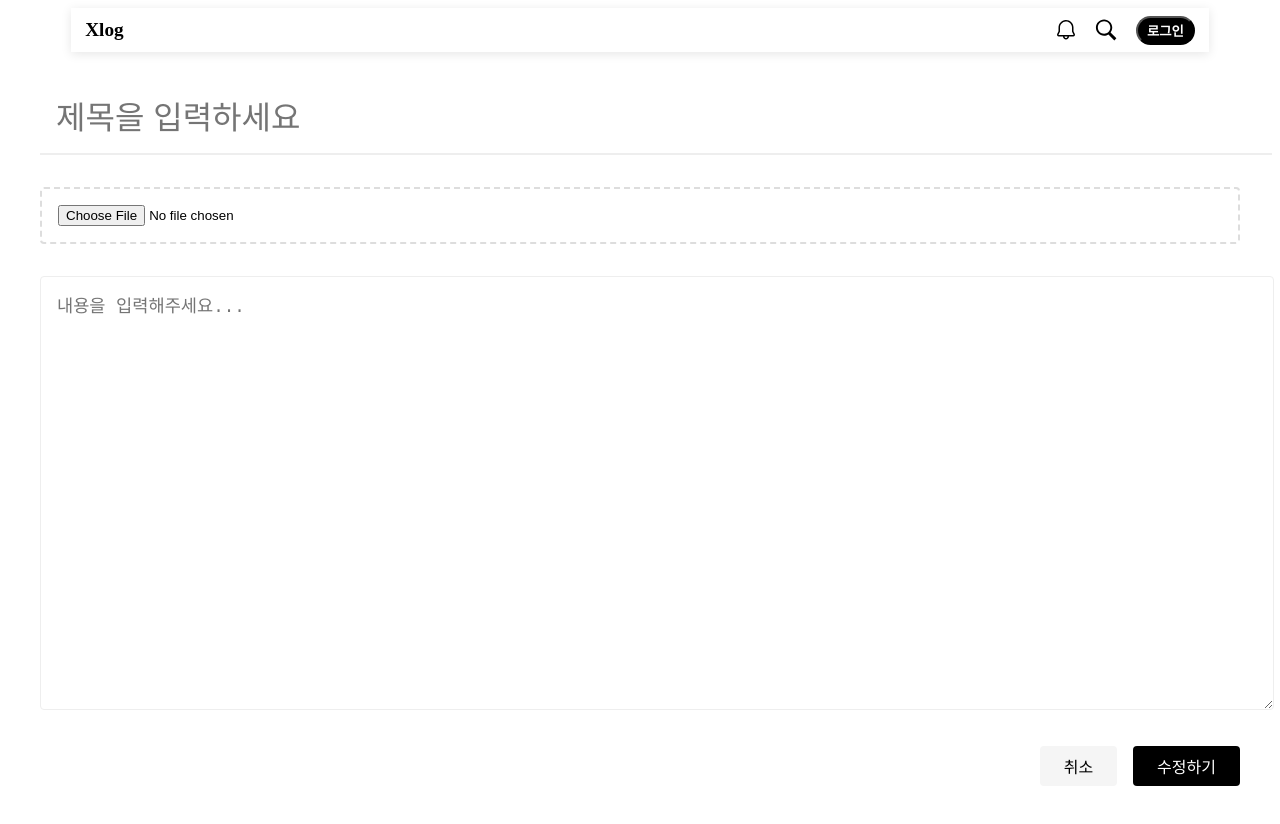
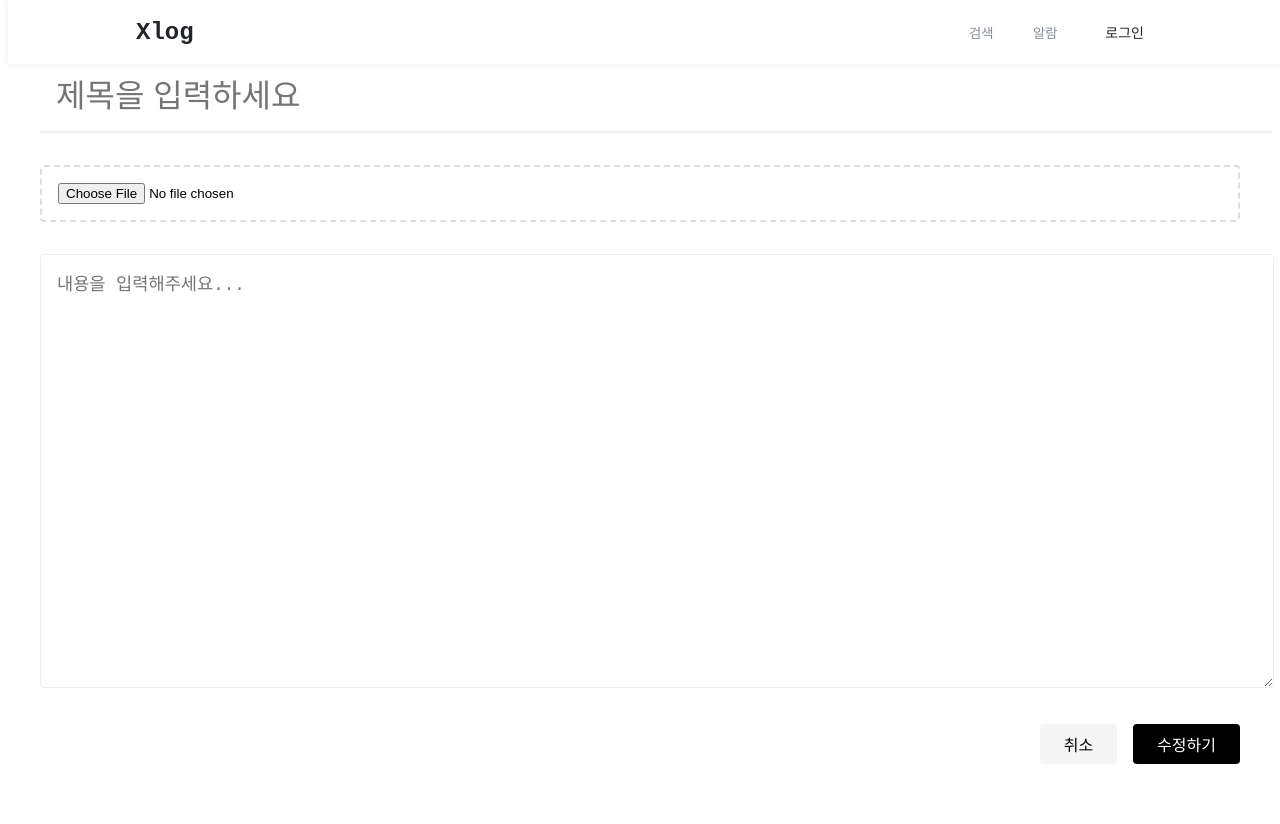
Before and after one commit to PickyPeople/xlog-FE, a Vue app: page /edit/1 in a window 1280 px wide. Shown: the top 824 px of the page. Built offline with nearby package versions, Linux system fonts and the light colour scheme; no server answers.

Commit message:
feat: 検索のためのコード準備

```diff
--- a/src/api/posts.js
+++ b/src/api/posts.js
@@ -54,5 +54,9 @@ export const postsApi = {
         'Authorization': `Bearer ${token}`
       }
     });
+  },
+
+  searchPosts: (keyword) => {
+    return axios.get(`http://localhost:3000/api/posts/search?keyword=${encodeURIComponent(keyword)}`);
   }
 };
--- a/src/components/AppHeader/AppHeader.vue
+++ b/src/components/AppHeader/AppHeader.vue
@@ -3,30 +3,36 @@
     <div class="inner">
       <div class="menu">
         <h1 class="logo" @click="navigateHome">Xlog</h1>
-        <ul class="icon">
-          <li class="alarm">
-            <a href="javascript:void(0)">알람</a>
-          </li>
-          <li class="search">
-            <a href="javascript:void(0)">검색</a>
-          </li>
-        </ul>
-        <div class="button-group">
-          <button v-if="isLoggedIn" @click="navigateWrite" class="new-post">새글 작성</button>
-          <button
-            class="login"
-            @click="handleLoginClick"
-          >
-            {{ isLoggedIn ? '로그아웃' : '로그인' }}
-          </button>
+        <div class="right-menu">
+          <div class="search-container" :class="{ expanded: isSearchExpanded }">
+            <input
+              type="text"
+              v-model="searchKeyword"
+              @keyup.enter="searchPosts"
+              @keydown="handleKeyDown"
+              placeholder="검색어를 입력하세요"
+              ref="searchInput"
+            />
+            <button @click="toggleSearch" class="search-icon">
+              <span v-if="!isSearchExpanded">검색</span>
+              <span v-else>닫기</span>
+            </button>
+          </div>
+          <div class="alarm-contianer">
+            <button class="alarm">알람</button>
+          </div>
+          <div class="button-group">
+            <button v-if="isLoggedIn" @click="navigateWrite" class="new-post">새글 작성</button>
+            <button class="login" @click="handleLoginClick">
+              {{ isLoggedIn ? "로그아웃" : "로그인" }}
+            </button>
+          </div>
         </div>
       </div>
     </div>
   </header>
 </template>
 
-<script src="./AppHeaderScript.js">
-
-</script>
+<script src="./AppHeaderScript.js"></script>
 
 <style src="./AppHeaderStyle.css" scoped></style>
--- a/src/components/AppHeader/AppHeaderScript.js
+++ b/src/components/AppHeader/AppHeaderScript.js
@@ -1,3 +1,4 @@
+import { ref } from 'vue';
 import { useRouter } from 'vue-router';
 
 export default {
@@ -12,6 +13,9 @@ export default {
   setup(props, { emit }) {
     console.log('AppHeader setup - isLoggedIn:', props.isLoggedIn);
     const router = useRouter();
+    const searchKeyword = ref('');
+    const isSearchExpanded = ref(false);
+    const searchInput = ref(null);
 
     const navigateHome = () => {
       router.push('/');
@@ -29,10 +33,42 @@ export default {
       }
     };
 
+    const toggleSearch = () => {
+      isSearchExpanded.value = !isSearchExpanded.value;
+      if (isSearchExpanded.value) {
+        setTimeout(() => {
+          searchInput.value?.focus();
+        }, 100);
+      } else {
+        searchKeyword.value = '';
+      }
+    };
+
+    const searchPosts = () => {
+      if (searchKeyword.value.trim() !== '') {
+        router.push(`/search?keyword=${encodeURIComponent(searchKeyword.value)}`);
+        searchKeyword.value = '';
+        isSearchExpanded.value = false;
+      }
+    };
+
+    const handleKeyDown = (e) => {
+      if (e.key === 'Escape' && isSearchExpanded.value) {
+        isSearchExpanded.value = false;
+        searchKeyword.value = '';
+      }
+    };
+
     return {
+      searchKeyword,
+      isSearchExpanded,
+      searchInput,
       navigateHome,
       navigateWrite,
-      handleLoginClick
+      handleLoginClick,
+      toggleSearch,
+      searchPosts,
+      handleKeyDown
     };
   }
 };
--- a/src/components/AppHeader/AppHeaderStyle.css
+++ b/src/components/AppHeader/AppHeaderStyle.css
@@ -1,93 +1,167 @@
-* {
-  margin: 0;
-  padding: 0;
-  box-sizing: border-box;
+.header {
+  height: 4rem;
+  width: 100%;
+  position: fixed;
+  top: 0;
+  background-color: white;
+  box-shadow: 0 0 8px rgba(0, 0, 0, 0.08);
 }
-li {
-  list-style: none;
-}
-a {
-  text-decoration: none;
-  color: black;
-}
-.header {
-  height: 44px;
-  transition: 0.4s;
-}
+
 .inner {
-  width: 90%;
+  width: 1024px;
   height: 100%;
   margin: 0 auto;
-  padding: 0 4px;
-  position: relative;
-  box-shadow: 0px 2px 10px rgba(0, 0, 0, 0.1);
+  padding: 0 1rem;
 }
+
 .menu {
-  width: 100%;
-  height: 100%;
-  padding: 5px 10px;
-  display: flex;
-  flex-direction: row;
-  justify-content: flex-start;
-  align-items: center;
-  gap: 10px;
-}
-h1 {
-  flex-grow: 1;
-  font-size: 1.2em;
-}
-h1.logo{
-  cursor: pointer;
-}
-.icon {
-  width: 80px;
   height: 100%;
   display: flex;
-  flex-direction: row;
-  justify-content: space-around;
   align-items: center;
+  justify-content: space-between;
 }
-.alarm,
-.menu .search {
-  width: 24px;
-  height: 24px;
-  background-size: contain;
-  background-position: center;
-  background-repeat: no-repeat;
+
+.logo {
+  font-size: 1.5rem;
+  font-weight: bold;
+  color: #212529;
   cursor: pointer;
+  text-decoration: none;
+  font-family: 'Fira Mono', monospace;
 }
+
+.right-menu {
+  display: flex;
+  align-items: center;
+  gap: 1.5rem;
+}
+
+/* 검색 관련 스타일 */
+.search-container {
+  position: relative;
+  height: 2.5rem;
+  transition: width 0.3s ease;
+  width: 2.5rem;
+}
+
+.search-container.expanded {
+  width: 16rem;
+  background: #f1f3f5;
+  border-radius: 4px;
+}
+
+.search-container input {
+  position: absolute;
+  height: 100%;
+  width: 100%;
+  padding: 0 2.5rem 0 1rem;
+  border: none;
+  background: transparent;
+  outline: none;
+  font-size: 0.875rem;
+  color: #495057;
+  opacity: 0;
+  transition: opacity 0.2s ease;
+}
+
+.search-container.expanded input {
+  opacity: 1;
+}
+
+.search-icon {
+  position: absolute;
+  right: 0;
+  top: 0;
+  height: 2.5rem;
+  width: 2.5rem;
+  display: flex;
+  align-items: center;
+  justify-content: center;
+  background: none;
+  border: none;
+  cursor: pointer;
+  color: #868e96;
+}
+
+.search-icon:hover {
+  color: #212529;
+}
+
 .alarm {
-  background-image: url("../../../images/haeder_alarm.svg");
-  text-indent: -9999px;
-}
-.menu .search {
-  background-image: url("../../../images/header_search.svg");
-  text-indent: -9999px;
-}
-.new-post,
-.login {
-  padding: 3px 9px;
-  border-radius: 30px;
-  font-weight: 600;
+  width: 2.5rem;
+  height: 2.5rem;
+  display: flex;
+  align-items: center;
+  justify-content: center;
+  background: none;
+  border: none;
   cursor: pointer;
-}
-.new-post {
-  background-color: #fff;
-  color: black;
-}
-.login {
-  background-color: black;
-  color: white;
-}
-.user-icon {
-  width: 40px;
-  height: 40px;
-  background-color: #ccc;
-  border-radius: 50%;
+  color: #868e96;
 }
 
 .button-group {
   display: flex;
-  gap: 10px;
-  align-items: center;
+  gap: 0.75rem;
 }
+
+.new-post {
+  height: 2rem;
+  padding: 0 1rem;
+  border: 1px solid #212529;
+  border-radius: 1rem;
+  font-size: 0.875rem;
+  font-weight: bold;
+  color: #212529;
+  background: white;
+  cursor: pointer;
+  transition: all 0.125s ease-in-out;
+}
+
+.new-post:hover {
+  background: #212529;
+  color: white;
+}
+
+.login {
+  height: 2rem;
+  padding: 0 1rem;
+  border: none;
+  border-radius: 1rem;
+  font-size: 0.875rem;
+  color: #212529;
+  background: none;
+  cursor: pointer;
+}
+
+.login:hover {
+  background: #f1f3f5;
+}
+
+@media (max-width: 1024px) {
+  .inner {
+    width: 100%;
+  }
+
+  .search-container.expanded {
+    width: 12rem;
+  }
+}
+
+@media (max-width: 768px) {
+  .search-container.expanded {
+    position: absolute;
+    top: 0;
+    left: 0;
+    width: 100%;
+    height: 4rem;
+    background: white;
+  }
+
+  .search-container.expanded input {
+    padding: 0 4rem 0 1rem;
+  }
+
+  .right-menu {
+    gap: 0.5rem;
+  }
+}
--- a/src/views/Detail/DetailView.css
+++ b/src/views/Detail/DetailView.css
@@ -1,6 +1,6 @@
 .detail-container {
   max-width: 1200px;
-  margin: 0 auto;
+  margin: 30px auto;
   padding: 2rem;
 }
 
--- a/src/views/Edit/EditView.css
+++ b/src/views/Edit/EditView.css
@@ -1,7 +1,7 @@
 /* src/views/Edit/EditView.css */
 .editor-container {
   max-width: 1200px;
-  margin: 0 auto;
+  margin: 30px auto;
   padding: 2rem;
 }
 
--- a/src/views/Edit/EditView.js
+++ b/src/views/Edit/EditView.js
@@ -62,6 +62,10 @@ export default {
       fetchPost();
     });
 
+    const editCancel = () => {
+      router.push(`/posts/${route.params.id}`)
+    }
+
     return {
       title,
       content,
@@ -70,7 +74,8 @@ export default {
       isLoggedIn,
       isLoginModalOpen,
       handleLoginSuccess,
-      handleLogout
+      handleLogout,
+      editCancel
     };
   }
 };
--- a/src/views/Edit/EditView.vue
+++ b/src/views/Edit/EditView.vue
@@ -38,7 +38,7 @@
       </div>
 
       <div class="editor-footer">
-        <button class="btn-save" @click="router.push(`/posts/${$route.params.id}`)">취소</button>
+        <button class="btn-save" @click="editCancel">취소</button>
         <button class="btn-publish" @click="handleUpdate">수정하기</button>
       </div>
     </main>
```
